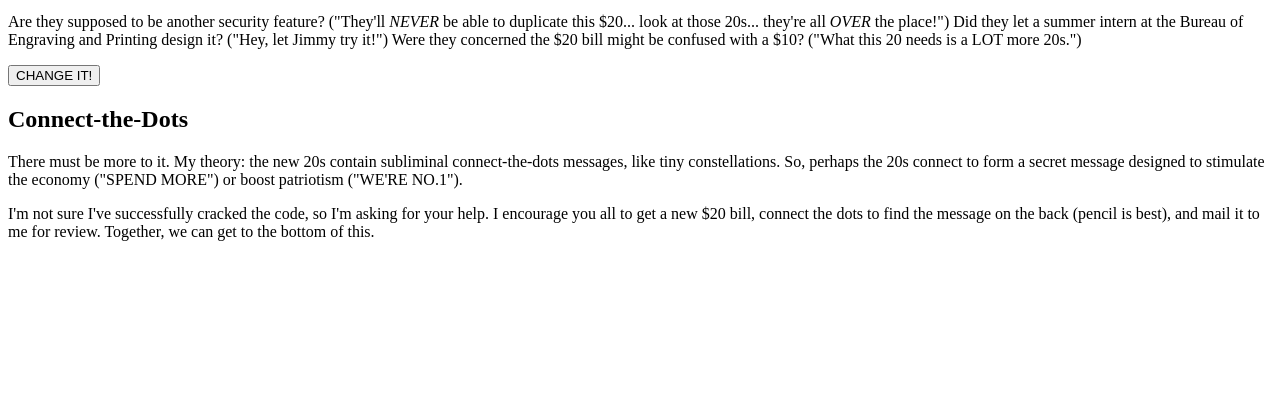
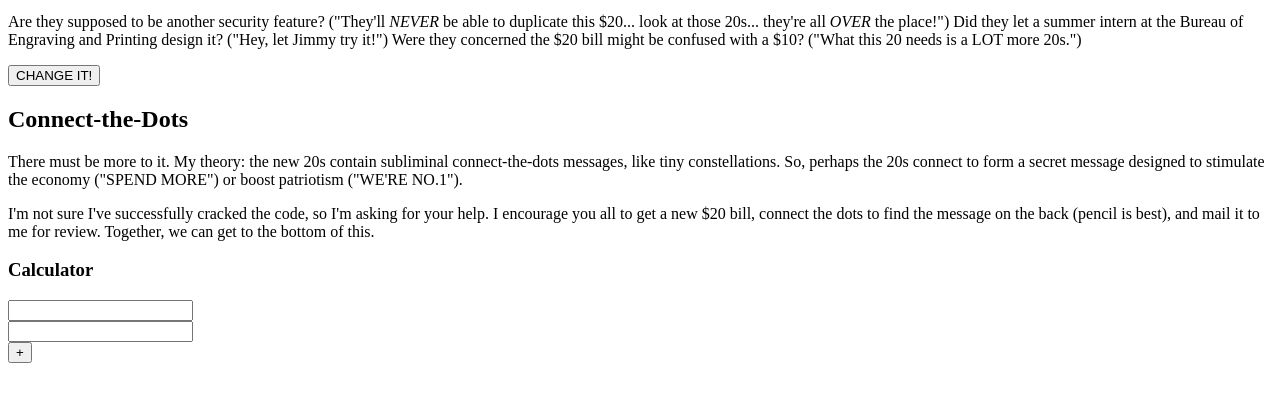
Before and after one commit to safesit23/INT106WebTech, a plain HTML site: page LabWeek9 (Javascript)/twenties.html in a window 1280 px wide. Shown: the part 501-902 px from the top of the page. Before the commit the page ends 800 px from the top, so only its background shows below. Drawn offline with Linux system fonts and the light colour scheme.

Commit message:
[Add] Calculator +
จำเป็นต้อง cast ด้วยการ - 0 เพื่อให้เป็นตัวเลข

```diff
--- a/LabWeek9 (Javascript)/twenties.html
+++ b/LabWeek9 (Javascript)/twenties.html
@@ -83,6 +83,14 @@
 
 <p>I'm not sure I've successfully cracked the code, so I'm asking for your help. I encourage you all to get a new $20 bill, connect the dots to find the message on the back (pencil is best), and mail it to me for review. Together, we can get to the bottom of this.</p>
 
+<h3>Calculator</h3>
+<input type="number" id="varx"><br>
+<input type="number" id="vary"><br>
+<button onclick="document.getElementById('result').innerHTML =
+(document.getElementById('varx').value - 0)+(document.getElementById('vary').value-0)">+</button>
+<p id="result"></p>
+<br>
+
 
 </body>
 </html>
```
